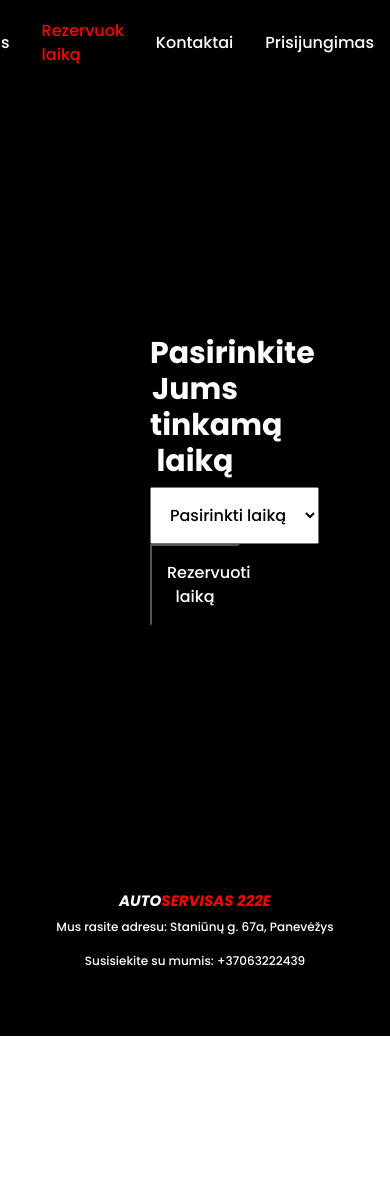
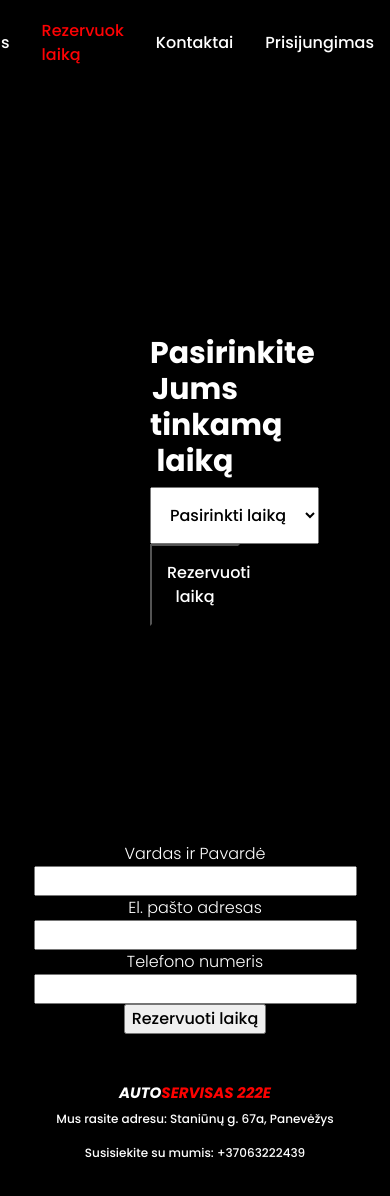
Before and after one commit to Sandruttee/autoservisas222e, a React (Create React App) app: page /BookingApp in a window 390 px wide. Shown: the top 1196 px of the page. Before the commit the page ends 1036 px from the top, so only its background shows below. Built offline with nearby package versions, Linux system fonts and the light colour scheme.

Commit message:
added a form for name, phone number and email

```diff
--- a/src/pages/BookingApp.js
+++ b/src/pages/BookingApp.js
@@ -43,6 +43,19 @@ class BookingApp extends React.Component {
             ))}
           </ul>
         </div>
+        <form>
+          {" "}
+          <label for="name">Vardas ir Pavardė</label>
+          <input type="text"></input>
+          <br />
+          <label for="name">El. pašto adresas</label>
+          <input type="email"></input>
+          <br />
+          <label for="name">Telefono numeris</label>
+          <input type="text"></input>
+          <br />
+          <input type="submit" value="Rezervuoti laiką"></input>
+        </form>
         <footer>
           <h4>
             AUTO<span className="red-text">SERVISAS 222E</span>
--- a/src/pages/styling.css
+++ b/src/pages/styling.css
@@ -205,3 +205,7 @@ footer {
   text-align: center;
   margin: 0 auto;
 }
+
+form {
+  text-align: center;
+}
```
